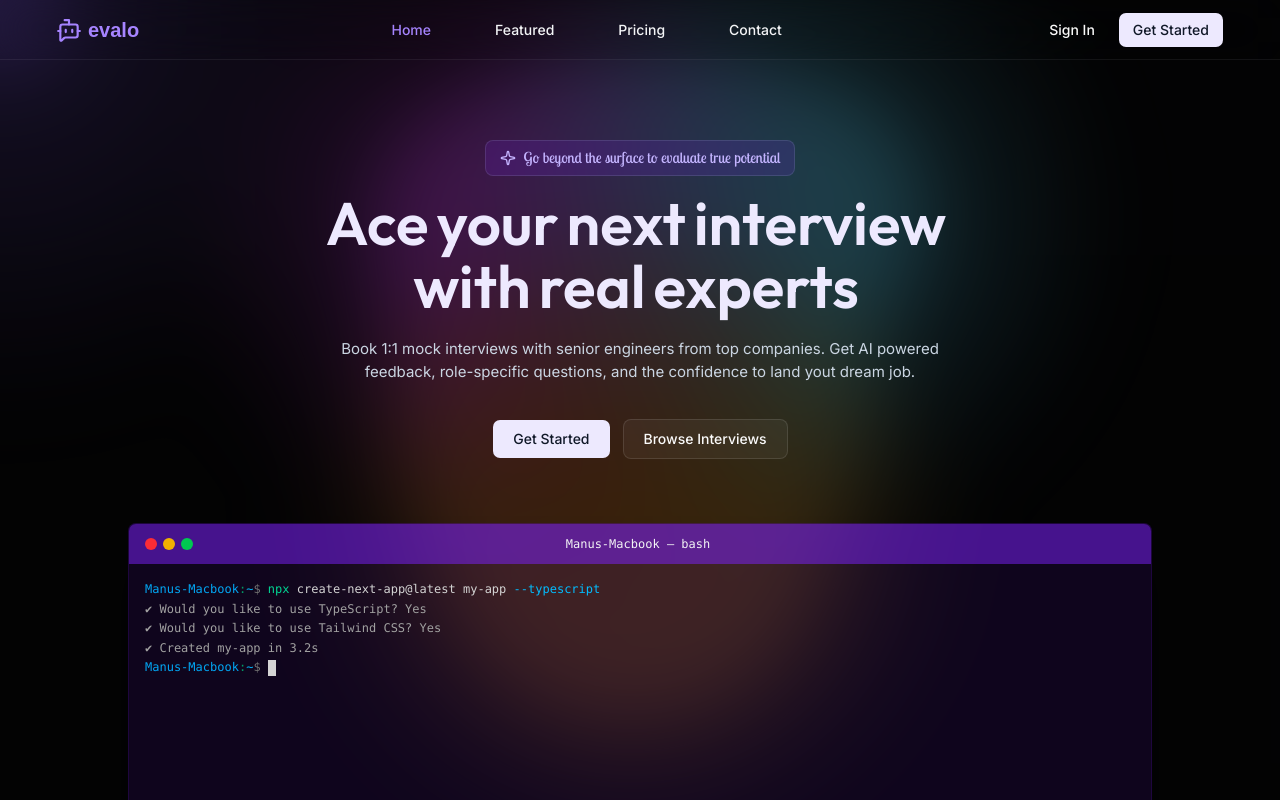
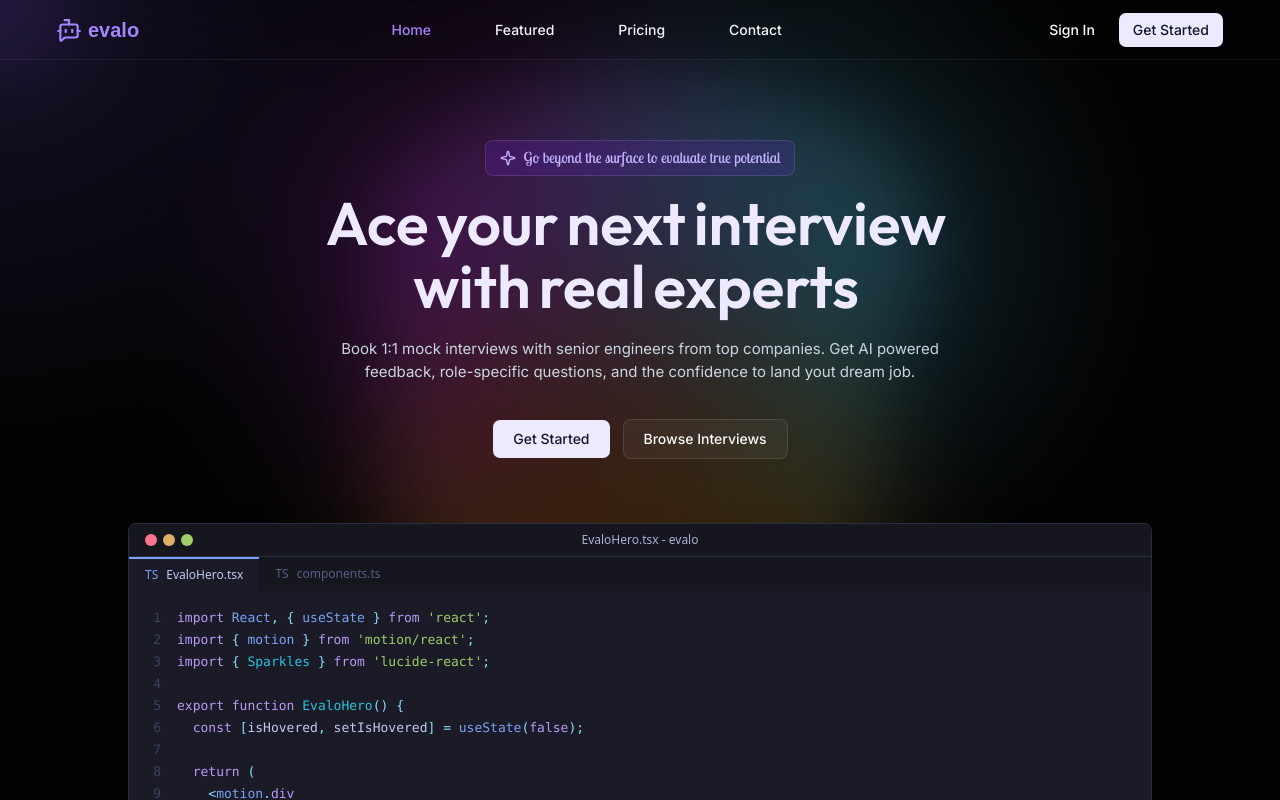
Before and after one commit to samimmiddey/evalo, a Next.js app: page / in a window 1280 px wide. Shown: the top 800 px of the page. Built offline with nearby package versions, Linux system fonts and the light colour scheme; no server answers; a web font is replaced by a local one.

Commit message:
fix: replace terminal with code editor

```diff
--- a/src/app/css/globals.css
+++ b/src/app/css/globals.css
@@ -214,3 +214,12 @@
   background: linear-gradient(270deg, rgba(9, 9, 11, 1) 0%, rgba(9, 9, 11, 0) 100%);
   z-index: 9999;
 }
+
+/* Utilities */
+.no-visible-scrollbar {
+  -ms-overflow-style: none;  /* IE and Edge */
+  scrollbar-width: none;  /* Firefox */
+}
+.no-visible-scrollbar::-webkit-scrollbar {
+  display: none;
+}
--- a/src/components/ui/terminal.tsx
+++ b/src/components/ui/terminal.tsx
@@ -1,99 +1,7 @@
 "use client";
 
-import React, { useEffect, useMemo, useRef, useState } from "react";
+import React, { useEffect, useRef, useState } from "react";
 import { cn } from "@/lib/utils";
-
-const KEY_SOUNDS_DOWN: Record<string, [number, number]> = {
-   A: [31542, 85],
-   B: [40621, 107],
-   C: [39632, 95],
-   D: [32492, 85],
-   E: [23317, 83],
-   F: [32973, 87],
-   G: [33453, 94],
-   H: [33986, 93],
-   I: [25795, 91],
-   J: [34425, 88],
-   K: [34932, 90],
-   L: [35410, 95],
-   M: [41610, 93],
-   N: [41103, 90],
-   O: [26309, 84],
-   P: [26804, 83],
-   Q: [22245, 95],
-   R: [23817, 92],
-   S: [32031, 88],
-   T: [24297, 92],
-   U: [25313, 95],
-   V: [40136, 94],
-   W: [22790, 89],
-   X: [39148, 76],
-   Y: [24811, 93],
-   Z: [38694, 80],
-   " ": [51541, 144],
-   "-": [42594, 90],
-   "@": [23317, 83],
-   "/": [42594, 90],
-   ".": [42594, 90],
-   ":": [42594, 90],
-   "0": [26309, 84],
-   "1": [25313, 95],
-   "2": [23317, 83],
-   "3": [23817, 92],
-   "4": [24297, 92],
-   "5": [24811, 93],
-   "6": [25313, 95],
-   "7": [25795, 91],
-   "8": [26309, 84],
-   "9": [26804, 83],
-   Enter: [19065, 110],
-};
-
-const KEY_SOUNDS_UP: Record<string, [number, number]> = {
-   A: [31632, 80],
-   B: [40736, 95],
-   C: [39732, 85],
-   D: [32577, 80],
-   E: [23402, 80],
-   F: [33063, 80],
-   G: [33553, 85],
-   H: [34081, 85],
-   I: [25890, 85],
-   J: [34515, 85],
-   K: [35027, 85],
-   L: [35510, 85],
-   M: [41710, 85],
-   N: [41198, 85],
-   O: [26394, 80],
-   P: [26889, 80],
-   Q: [22345, 85],
-   R: [23912, 85],
-   S: [32121, 80],
-   T: [24392, 85],
-   U: [25413, 85],
-   V: [40236, 85],
-   W: [22880, 85],
-   X: [39228, 70],
-   Y: [24911, 85],
-   Z: [38779, 75],
-   " ": [51691, 130],
-   "-": [42689, 85],
-   "@": [23402, 80],
-   "/": [42689, 85],
-   ".": [42689, 85],
-   ":": [42689, 85],
-   "0": [26394, 80],
-   "1": [25413, 85],
-   "2": [23402, 80],
-   "3": [23912, 85],
-   "4": [24392, 85],
-   "5": [24911, 85],
-   "6": [25413, 85],
-   "7": [25890, 85],
-   "8": [26394, 80],
-   "9": [26889, 80],
-   Enter: [19180, 100],
-};
 
 function useInView(ref: React.RefObject<HTMLElement | null>, once = true) {
    const [inView, setInView] = useState(false);
@@ -122,101 +30,54 @@ function useInView(ref: React.RefObject<HTMLElement | null>, once = true) {
    return inView;
 }
 
-type TokenType =
-   | "command"
-   | "flag"
-   | "string"
-   | "number"
-   | "operator"
-   | "path"
-   | "variable"
-   | "comment"
-   | "default";
+function tokenizeCode(text: string) {
+   const tokens: { type: string; value: string }[] = [];
+   const regex = /([A-Za-z0-9_]+|['"`][^'"`]*['"`]|[{}()[\]<>/:;.,=+\-*&|?!]+|\s+)/g;
+   const parts = text.match(regex) || [];
 
-interface Token {
-   type: TokenType;
-   value: string;
-}
-
-function tokenizeBash(text: string): Token[] {
-   const tokens: Token[] = [];
-   const words = text.split(/(\s+)/);
-
-   let isFirstWord = true;
-
-   for (const word of words) {
-      if (/^\s+$/.test(word)) {
-         tokens.push({ type: "default", value: word });
-         continue;
+   for (const part of parts) {
+      if (/^\s+$/.test(part)) {
+         tokens.push({ type: "whitespace", value: part });
+      } else if (/^['"`]/.test(part)) {
+         tokens.push({ type: "string", value: part });
+      } else if (/^(import|from|export|default|return|if|else|await)$/.test(part)) {
+         tokens.push({ type: "control", value: part });
+      } else if (/^(function|const|let|var|true|false|new|async|type|interface|div|span|p|h1|h2|h3|button|input|form)$/.test(part)) {
+         tokens.push({ type: "keyword", value: part });
+      } else if (/^(React|useState|useEffect|useRef|motion|useMemo|useCallback)$/.test(part)) {
+         tokens.push({ type: "module", value: part });
+      } else if (/^[{}()[\]<>/:;.,=+\-*&|?!]+$/.test(part)) {
+         if (part.includes("<") || part.includes(">") || part === "/" || part === "=") {
+            tokens.push({ type: "punctuationTag", value: part });
+         } else {
+            tokens.push({ type: "punctuation", value: part });
+         }
+      } else if (/^[A-Z][a-zA-Z0-9]*$/.test(part)) {
+         tokens.push({ type: "component", value: part });
+      } else if (/^[0-9]+$/.test(part)) {
+         tokens.push({ type: "number", value: part });
+      } else {
+         tokens.push({ type: "default", value: part });
       }
-
-      if (word.startsWith("#")) {
-         tokens.push({ type: "comment", value: word });
-         continue;
-      }
-
-      if (word.startsWith("$")) {
-         tokens.push({ type: "variable", value: word });
-         isFirstWord = false;
-         continue;
-      }
-
-      if (word.startsWith("--") || word.startsWith("-")) {
-         tokens.push({ type: "flag", value: word });
-         isFirstWord = false;
-         continue;
-      }
-
-      if (/^["'].*["']$/.test(word)) {
-         tokens.push({ type: "string", value: word });
-         isFirstWord = false;
-         continue;
-      }
-
-      if (/^\d+$/.test(word)) {
-         tokens.push({ type: "number", value: word });
-         isFirstWord = false;
-         continue;
-      }
-
-      if (/^[|>&<]+$/.test(word)) {
-         tokens.push({ type: "operator", value: word });
-         isFirstWord = true;
-         continue;
-      }
-
-      if (word.includes("/") || word.startsWith(".") || word.startsWith("~")) {
-         tokens.push({ type: "path", value: word });
-         isFirstWord = false;
-         continue;
-      }
-
-      if (isFirstWord) {
-         tokens.push({ type: "command", value: word });
-         isFirstWord = false;
-         continue;
-      }
-
-      tokens.push({ type: "default", value: word });
    }
-
    return tokens;
 }
 
-const tokenColors: Record<TokenType, string> = {
-   command: "text-emerald-400",
-   flag: "text-sky-400",
-   string: "text-amber-300",
-   number: "text-purple-400",
-   operator: "text-red-400",
-   path: "text-cyan-300",
-   variable: "text-pink-400",
-   comment: "text-neutral-500",
-   default: "text-neutral-300",
+const tokenColors: Record<string, string> = {
+   control: "text-[#bb9af7]", // import, export, return
+   keyword: "text-[#bb9af7]", // const, function, div
+   string: "text-[#9ece6a]",
+   module: "text-[#7aa2f7]",
+   component: "text-[#2ac3de]",
+   number: "text-[#ff9e64]",
+   punctuation: "text-[#89ddff]",
+   punctuationTag: "text-[#89ddff]",
+   default: "text-[#c0caf5]",
+   whitespace: "",
 };
 
 function SyntaxHighlightedText({ text }: { text: string }) {
-   const tokens = tokenizeBash(text);
+   const tokens = tokenizeCode(text);
 
    return (
       <>
@@ -229,50 +90,29 @@ function SyntaxHighlightedText({ text }: { text: string }) {
    );
 }
 
-interface TerminalLine {
-   type: "command" | "output";
-   content: string;
-}
-
 export interface TerminalProps {
-   commands: string[];
-   outputs?: Record<number, string[]>;
-   username?: string;
+   code: string;
+   filename?: string;
    className?: string;
    typingSpeed?: number;
-   delayBetweenCommands?: number;
    initialDelay?: number;
 }
 
 export function Terminal({
-   commands = ["npx shadcn@latest init"],
-   outputs = {},
-   username = "Manus-Macbook",
+   code,
+   filename = "App.tsx",
    className,
-   typingSpeed = 50,
-   delayBetweenCommands = 800,
+   typingSpeed = 20,
    initialDelay = 500,
 }: TerminalProps) {
    const containerRef = useRef<HTMLDivElement>(null);
    const contentRef = useRef<HTMLDivElement>(null);
    const inView = useInView(containerRef);
 
-   const [lines, setLines] = useState<TerminalLine[]>([]);
    const [currentText, setCurrentText] = useState("");
-   const [commandIdx, setCommandIdx] = useState(0);
    const [charIdx, setCharIdx] = useState(0);
-   const [outputIdx, setOutputIdx] = useState(-1);
-   const [phase, setPhase] = useState<
-      "idle" | "typing" | "executing" | "outputting" | "pausing" | "done"
-   >("idle");
+   const [phase, setPhase] = useState<"idle" | "typing" | "done">("idle");
    const [cursorVisible, setCursorVisible] = useState(true);
-
-   const currentCommand = commands[commandIdx] || "";
-   const currentOutputs = useMemo(
-      () => outputs[commandIdx] || [],
-      [outputs, commandIdx],
-   );
-   const isLastCommand = commandIdx === commands.length - 1;
 
    useEffect(() => {
       if (!inView || phase !== "idle") return;
@@ -283,73 +123,21 @@ export function Terminal({
    useEffect(() => {
       if (phase !== "typing") return;
 
-      if (charIdx < currentCommand.length) {
+      if (charIdx < code.length) {
          const t = setTimeout(
             () => {
-               setCurrentText(currentCommand.slice(0, charIdx + 1));
-               setCharIdx((c) => c + 1);
+               // Type multiple characters at a time for faster realistic typing
+               const charsToType = Math.floor(Math.random() * 3) + 1;
+               setCurrentText(code.slice(0, charIdx + charsToType));
+               setCharIdx((c) => c + charsToType);
             },
-            typingSpeed + Math.random() * 30,
+            typingSpeed + Math.random() * 20,
          );
          return () => clearTimeout(t);
       } else {
-         const t = setTimeout(() => {
-            setPhase("executing");
-         }, 80);
-         return () => clearTimeout(t);
+         setPhase("done");
       }
-   }, [phase, charIdx, currentCommand, typingSpeed]);
-
-   useEffect(() => {
-      if (phase !== "executing") return;
-
-      setLines((prev) => [...prev, { type: "command", content: currentCommand }]);
-      setCurrentText("");
-
-      if (currentOutputs.length > 0) {
-         setOutputIdx(0);
-         setPhase("outputting");
-      } else if (isLastCommand) {
-         setPhase("done");
-      } else {
-         setPhase("pausing");
-      }
-   }, [phase, currentCommand, currentOutputs.length, isLastCommand]);
-
-   useEffect(() => {
-      if (phase !== "outputting") return;
-
-      if (outputIdx >= 0 && outputIdx < currentOutputs.length) {
-         const t = setTimeout(() => {
-            setLines((prev) => [
-               ...prev,
-               { type: "output", content: currentOutputs[outputIdx] },
-            ]);
-            setOutputIdx((i) => i + 1);
-         }, 150);
-         return () => clearTimeout(t);
-      } else if (outputIdx >= currentOutputs.length) {
-         const t = setTimeout(() => {
-            if (isLastCommand) {
-               setPhase("done");
-            } else {
-               setPhase("pausing");
-            }
-         }, 300);
-         return () => clearTimeout(t);
-      }
-   }, [phase, outputIdx, currentOutputs, isLastCommand]);
-
-   useEffect(() => {
-      if (phase !== "pausing") return;
-      const t = setTimeout(() => {
-         setCharIdx(0);
-         setOutputIdx(-1);
-         setCommandIdx((c) => c + 1);
-         setPhase("typing");
-      }, delayBetweenCommands);
-      return () => clearTimeout(t);
-   }, [phase, delayBetweenCommands]);
+   }, [phase, charIdx, code, typingSpeed]);
 
    useEffect(() => {
       const interval = setInterval(() => setCursorVisible((v) => !v), 530);
@@ -360,80 +148,67 @@ export function Terminal({
       if (contentRef.current) {
          contentRef.current.scrollTop = contentRef.current.scrollHeight;
       }
-   }, [lines, phase]);
+   }, [currentText]);
 
-   const prompt = (
-      <span className="text-neutral-500">
-         <span className="text-sky-500">{username}</span>
-         <span className="text-emerald-600">:</span>
-         <span className="text-sky-400">~</span>
-         <span className="text-neutral-500">$</span>{" "}
-      </span>
-   );
+   const lines = currentText.split("\n");
 
    return (
       <div
          ref={containerRef}
          className={cn(
-            "mx-auto w-full max-w-5xl font-mono text-xs",
+            "mx-auto w-full max-w-5xl font-mono text-[13px]",
             className,
          )}
       >
-         <div className="overflow-hidden rounded-lg border border-violet-800/20 bg-violet-600/10 shadow-2xl">
+         <div className="overflow-hidden rounded-lg border border-[#292e42] bg-[#1a1b26] shadow-2xl backdrop-blur-md">
             {/* Title Bar */}
-            <div className="flex items-center gap-2 bg-violet-600/50 px-4 py-3">
+            <div className="flex items-center bg-[#16161e] px-4 py-2 border-b border-[#292e42]">
                <div className="flex items-center gap-1.5">
-                  <div className="h-3 w-3 rounded-full bg-red-500 transition-colors hover:bg-red-600" />
-                  <div className="h-3 w-3 rounded-full bg-yellow-500 transition-colors hover:bg-yellow-600" />
-                  <div className="h-3 w-3 rounded-full bg-green-500 transition-colors hover:bg-green-600" />
+                  <div className="h-3 w-3 rounded-full bg-[#f7768e]" />
+                  <div className="h-3 w-3 rounded-full bg-[#e0af68]" />
+                  <div className="h-3 w-3 rounded-full bg-[#9ece6a]" />
                </div>
-               <div className="flex-1 text-center">
-                  <span className="truncate text-xs text-gray-100">
-                     {username} — bash
-                  </span>
+               <div className="flex-1 text-center text-xs text-[#a9b1d6] font-sans">
+                  {filename} - evalo
                </div>
-               <div className="w-13" />
+               <div className="w-12" />
             </div>
 
-            {/* Terminal Content */}
+            {/* Tabs */}
+            <div className="flex items-center bg-[#16161e] text-xs font-sans">
+               <div className="flex items-center bg-[#1a1b26] px-4 py-2 border-t-2 border-[#7aa2f7] text-[#c0caf5] min-w-[120px]">
+                  <span className="text-[#7aa2f7] mr-2">TS</span>
+                  {filename}
+               </div>
+               <div className="flex items-center px-4 py-2 text-[#565f89]">
+                  <span className="text-[#565f89] mr-2">TS</span>
+                  components.ts
+               </div>
+            </div>
+
+            {/* Code Content */}
             <div
                ref={contentRef}
-               className="no-visible-scrollbar h-60 sm:h-80 lg:h-100 2xl:h-112 overflow-y-auto p-4 font-mono"
+               className="no-visible-scrollbar h-80 sm:h-100 lg:h-110 2xl:h-120 overflow-y-auto p-4 font-mono text-[13px] leading-[22px]"
             >
                {lines.map((line, i) => (
-                  <div key={i} className="leading-relaxed whitespace-pre-wrap">
-                     {line.type === "command" ? (
-                        <span>
-                           {prompt}
-                           <SyntaxHighlightedText text={line.content} />
-                        </span>
-                     ) : (
-                        <span className="text-neutral-400">{line.content}</span>
-                     )}
+                  <div key={i} className="flex">
+                     <div className="w-8 shrink-0 text-right pr-4 text-[#3b4261] select-none">
+                        {i + 1}
+                     </div>
+                     <div className="flex-1 whitespace-pre-wrap break-all">
+                        <SyntaxHighlightedText text={line} />
+                        {i === lines.length - 1 && (
+                           <span
+                              className={cn(
+                                 "ml-px inline-block h-[15px] w-2 bg-[#c0caf5] align-middle transition-opacity duration-100",
+                                 !cursorVisible && phase === "done" && "opacity-0",
+                              )}
+                           />
+                        )}
+                     </div>
                   </div>
                ))}
-
-               {phase === "typing" && (
-                  <div className="leading-relaxed whitespace-pre-wrap">
-                     {prompt}
-                     <SyntaxHighlightedText text={currentText} />
-                     <span className="ml-0.5 inline-block h-4 w-2 bg-neutral-300 align-middle" />
-                  </div>
-               )}
-
-               {(phase === "done" ||
-                  phase === "pausing" ||
-                  phase === "outputting") && (
-                     <div className="leading-relaxed whitespace-pre-wrap">
-                        {prompt}
-                        <span
-                           className={cn(
-                              "inline-block h-4 w-2 bg-neutral-300 align-middle transition-opacity duration-100",
-                              !cursorVisible && "opacity-0",
-                           )}
-                        />
-                     </div>
-                  )}
             </div>
          </div>
       </div>
--- a/src/modules/home/hero/components/terminal-card.tsx
+++ b/src/modules/home/hero/components/terminal-card.tsx
@@ -2,6 +2,44 @@
 
 import { Terminal } from "@/components/ui/terminal";
 import { motion } from "motion/react";
+
+const reactCode = `import React, { useState } from 'react';
+import { motion } from 'motion/react';
+import { Sparkles } from 'lucide-react';
+
+export function EvaloHero() {
+  const [isHovered, setIsHovered] = useState(false);
+
+  return (
+    <motion.div
+      className="flex flex-col items-center justify-center p-12 rounded-xl bg-violet-600/10 border border-violet-800/20"
+      whileHover={{ scale: 1.02 }}
+      onHoverStart={() => setIsHovered(true)}
+      onHoverEnd={() => setIsHovered(false)}
+      transition={{ type: "spring", stiffness: 300 }}
+    >
+      <div className="flex items-center gap-3 mb-4">
+        <Sparkles className={isHovered ? "text-amber-400 animate-pulse" : "text-violet-400"} />
+        <h1 className="text-4xl font-bold tracking-tight text-white">
+          Welcome to Evalo
+        </h1>
+      </div>
+
+      <p className="text-lg text-neutral-400 max-w-md text-center">
+        {isHovered
+          ? "You found the secret interaction!"
+          : "Start evaluating your projects with modern tools today."}
+      </p>
+
+      <motion.button
+        className="mt-8 px-6 py-3 rounded-full bg-violet-600 text-white font-medium"
+        whileTap={{ scale: 0.95 }}
+      >
+        Get Started
+      </motion.button>
+    </motion.div>
+  );
+}`;
 
 export function TerminalCard() {
    return (
@@ -16,42 +54,10 @@ export function TerminalCard() {
          className="w-full pt-14 lg:pt-16 2xl:pt-20 relative z-999"
       >
          <Terminal
-            commands={[
-               "npx create-next-app@latest my-app --typescript",
-               "cd my-app && npm install ai @anthropic-ai/sdk",
-               "cat app/api/chat/route.ts",
-               "curl -X POST http://localhost:3000/api/chat -d '{\"message\": \"Hello\"}'",
-            ]}
-            outputs={{
-               0: [
-                  "✔ Would you like to use TypeScript? Yes",
-                  "✔ Would you like to use Tailwind CSS? Yes",
-                  "✔ Created my-app in 3.2s",
-               ],
-               1: [
-                  "added 42 packages in 4s",
-               ],
-               2: [
-                  "import Anthropic from '@anthropic-ai/sdk';",
-                  "export const runtime = 'edge';",
-                  "export async function POST(req: Request) {",
-                  "  const { message } = await req.json();",
-                  "  const stream = await client.messages.stream({...});",
-                  "  return stream.toDataStreamResponse();",
-                  "}",
-               ],
-               3: [
-                  "< HTTP/1.1 200 OK",
-                  "< Content-Type: text/event-stream",
-                  "",
-                  "data: {\"type\":\"content\",\"text\":\"Hello\"}",
-                  "data: {\"type\":\"content\",\"text\":\" there!\"}",
-                  "data: [DONE]",
-               ],
-            }}
-            typingSpeed={45}
-            delayBetweenCommands={1000}
-            initialDelay={2000}
+            code={reactCode}
+            filename="EvaloHero.tsx"
+            typingSpeed={15}
+            initialDelay={1500}
          />
       </motion.div>
    );
```
